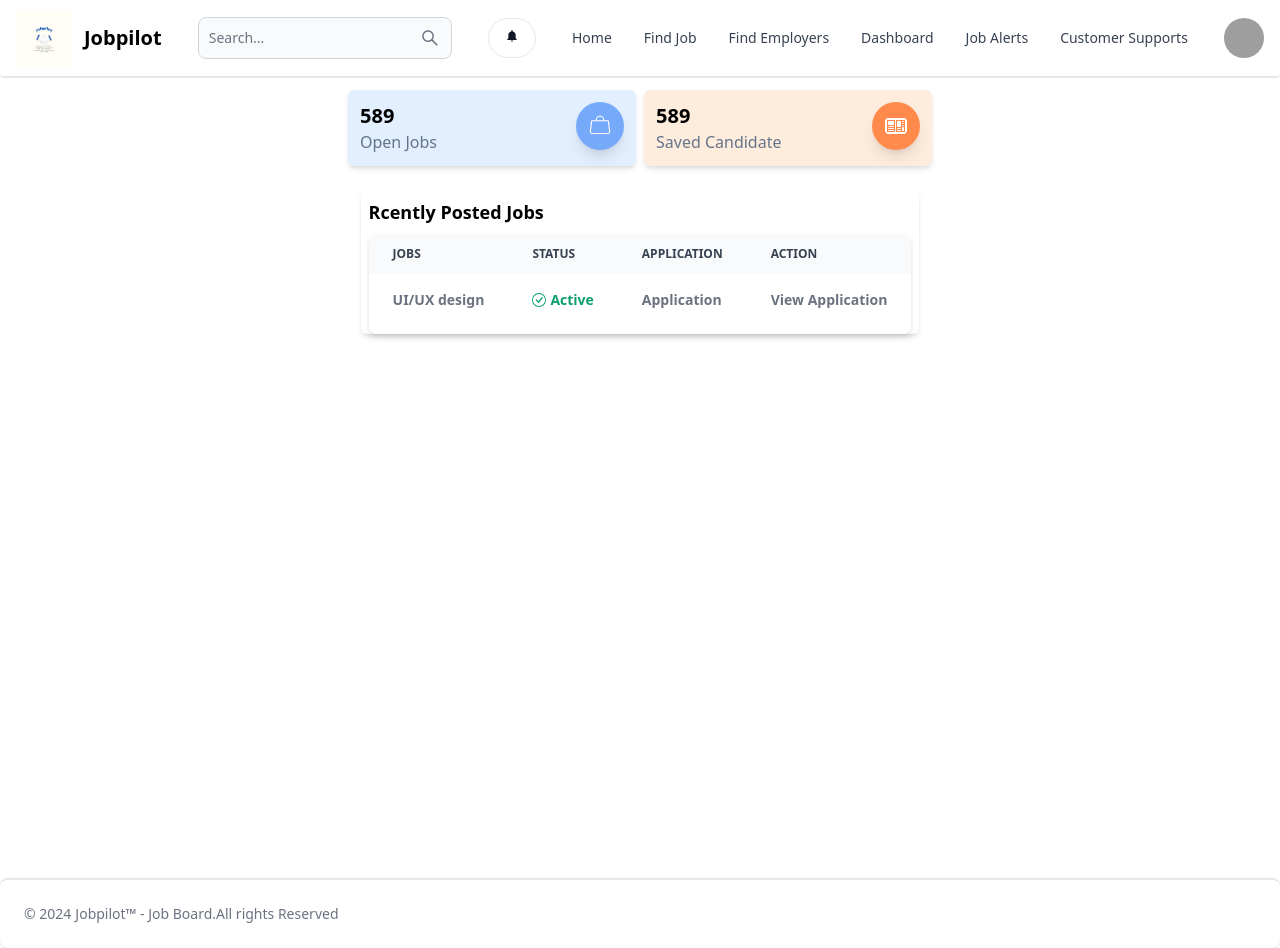
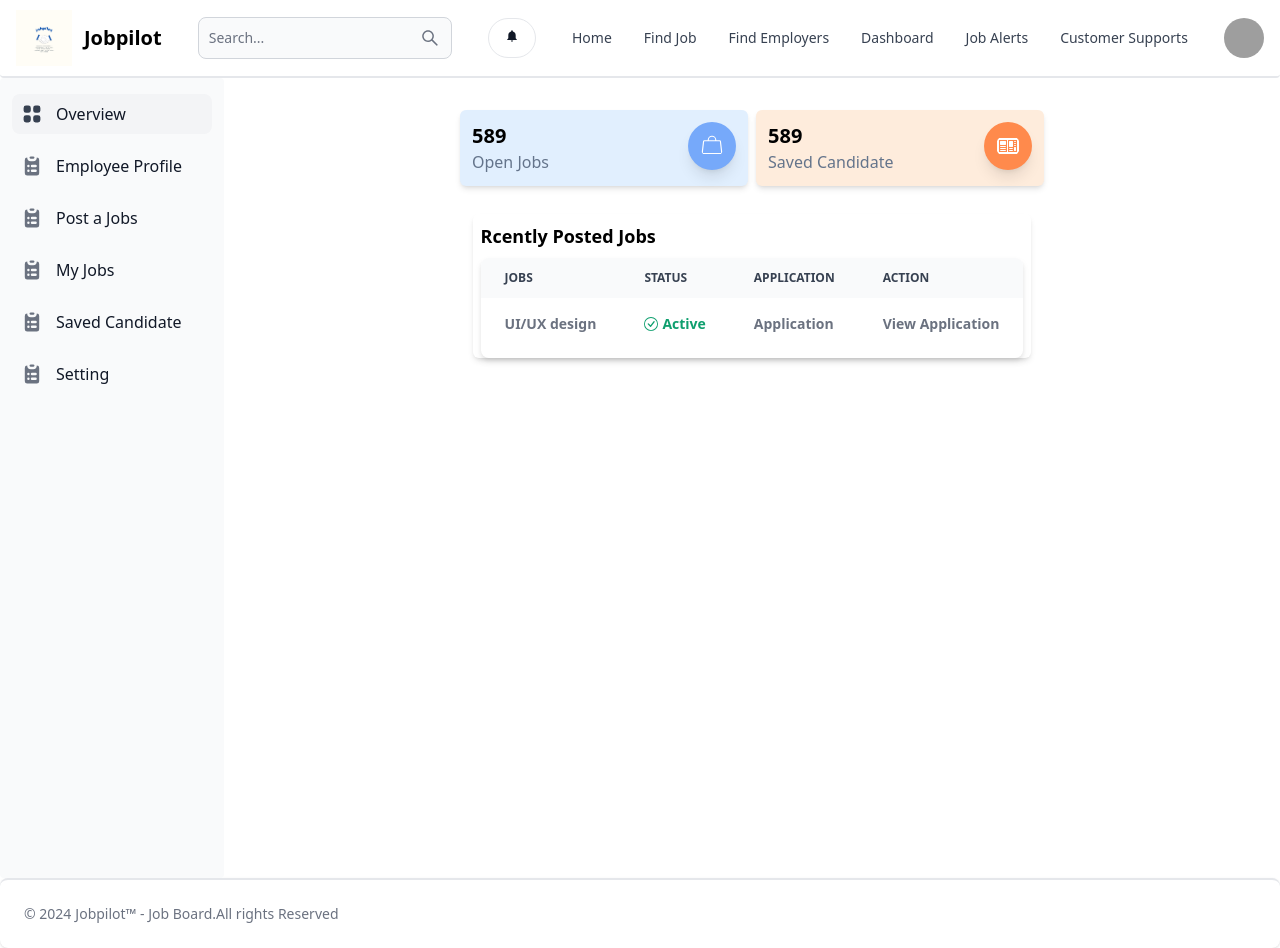
Before and after one commit to Sameemadhu16/Job-Listings, a React (Vite) app in the folder client/: page /poster-dashboard in a window 1280 px wide. Built offline with nearby package versions, Linux system fonts and the light colour scheme; grey boxes are pictures that could not be loaded.

Commit message:
add poster side bar

```diff
--- /dev/null
+++ b/client/src/components/PrivateRoute.jsx
@@ -0,0 +1,9 @@
+import React from 'react'
+
+export default function PrivateRoute() {
+  return (
+    <div>
+
+    </div>
+  )
+}
--- /dev/null
+++ b/client/src/components/poster.DashSidebar.jsx
@@ -0,0 +1,71 @@
+import React from 'react'
+import { Sidebar } from 'flowbite-react'
+import {HiViewGrid,HiClipboardList} from "react-icons/hi"
+import {Link, useLocation} from 'react-router-dom'
+import { useEffect, useState } from 'react'
+import {useSelector} from 'react-redux'
+
+export default function PosterDashSidebar() {
+    const location = useLocation();
+    //const { currentUser } = useSelector((state) => state.user);
+    const [tab, setTab] = useState("");
+    useEffect(() => {
+        const urlParams = new URLSearchParams(location.search);
+        const tabFromUrl = urlParams.get("tab");
+        if (tabFromUrl) {
+        setTab(tabFromUrl);
+        }
+    }, [location.search]);
+  return (
+    <Sidebar className="w-full md:w-56">
+      <Sidebar.Items>
+        <Sidebar.ItemGroup className="flex flex-col gap-1">
+
+            <Link to="/poster-dashboard?tab=dash">
+
+              <Sidebar.Item
+                active={tab === "dash" || !tab}
+                icon={HiViewGrid}
+                as="div"
+              >
+                Overview
+              </Sidebar.Item>
+            </Link>
+
+          <Link to="/poster-dashboard?tab=employeeprofile">
+
+            <Sidebar.Item active={tab === "appliedjobs"} icon={HiClipboardList} as="div">
+              Employee Profile
+            </Sidebar.Item>
+          </Link>
+
+          <Link to="/poster-dashboard?tab=postjobs">
+
+            <Sidebar.Item active={tab === "latestjobs"} icon={HiClipboardList} as="div">
+              Post a Jobs
+            </Sidebar.Item>
+          </Link>
+          <Link to="/poster-dashboard?tab=myjobs">
+
+            <Sidebar.Item active={tab === "latestjobs"} icon={HiClipboardList} as="div">
+              My Jobs
+            </Sidebar.Item>
+          </Link>
+          <Link to="/poster-dashboard?tab=myjobs">
+
+            <Sidebar.Item active={tab === "latestjobs"} icon={HiClipboardList} as="div">
+              Saved Candidate
+            </Sidebar.Item>
+          </Link>
+          <Link to="/poster-dashboard?tab=myjobs">
+
+            <Sidebar.Item active={tab === "latestjobs"} icon={HiClipboardList} as="div">
+              Setting
+            </Sidebar.Item>
+          </Link>
+        </Sidebar.ItemGroup>
+      </Sidebar.Items>
+    </Sidebar>
+
+  )
+}
--- a/client/src/pages/About.jsx
+++ b/client/src/pages/About.jsx
@@ -2,6 +2,10 @@ import React from 'react'
 
 export default function About() {
   return (
-    <div>About page sameera</div>
+    <div className="flex flex-row">
+  <div >Item 1</div>
+  <div className='bg-red-500'>Item 2</div>
+  <div className='bg-red-500'>Item 3</div>
+</div>
   )
 }
--- a/client/src/pages/Poster.Dashboard.jsx
+++ b/client/src/pages/Poster.Dashboard.jsx
@@ -1,15 +1,21 @@
 import React from 'react'
 import { HiAnnotation, HiArrowNarrowUp, HiDocumentText, HiOutlineUserGroup } from 'react-icons/hi'
-import {Button,Table} from 'flowbite-react';
-import {Link} from 'react-router-dom'
+import { Button, Table } from 'flowbite-react';
+import { Link } from 'react-router-dom'
 import { BsCheckCircle } from "react-icons/bs";
 import { PiHandbagSimpleLight } from "react-icons/pi";
 import { TiNews } from "react-icons/ti";
+import PosterDashSidebar from '../components/poster.DashSidebar';
 
 export default function PosterDashboard() {
     return (
-    <div className='p-3 md:mx-auto min-h-screen'>
-      <div className='flex-wrap flex gap-4 justify-center'>
+        <div className='min-h-screen flex flex-col md:flex-row'>
+            <div className='md:w-56 '>
+                {/*sidebar*/}
+                <PosterDashSidebar />
+            </div>
+            <div className='m-8 w-full  '>
+                <div className='flex-wrap flex gap-4'>
                     <div className='w-full flex gap-2 items-center justify-center'>
                         <div className='flex flex-col p-3 bg-blue-100 gap-4 md:w-72 w-full rounded-md shadow-md'>
                             <div className='flex flex-wrap justify-between'>
@@ -33,9 +39,10 @@ export default function PosterDashboard() {
                         </div>
                     </div>
                 </div>
-      <div className='flex flex-wrap gap-4 py-3 mx-auto justify-center'>
-        <div className='flex flex-wrap gap-4 py-3 mx-auto justify-center'>
-        <div className='flex flex-col w-full md:w-auto shadow-md p-2 rounded-md dark:bg-gray-800'>
+
+                <div className='flex flex-wrap gap-4 py-3 mx-auto justify-center m-1 '>
+                    <div className='flex flex-wrap gap-4 py-3 mx-auto justify-center w-full ml-2 mr-2'>
+                        <div className='flex flex-col w-full md:w-auto shadow-md p-2 rounded-md dark:bg-gray-800 '>
                             <h1 className='font-semibold text-lg'>Rcently Posted Jobs</h1>
                             <Table hoverable className='w-full mt-2'>
                                 <Table.Head className=''>
@@ -49,7 +56,7 @@ export default function PosterDashboard() {
                                         <Table.Cell className='text-sm font-semibold'>UI/UX design</Table.Cell>
                                         <Table.Cell>
                                             <div className='flex flex-row items-center gap-1 text-green-500'>
-                            <BsCheckCircle className=''/>
+                                                <BsCheckCircle className='' />
                                                 <p className='font-semibold'>Active</p>
                                             </div>
                                         </Table.Cell>
@@ -63,7 +70,7 @@ export default function PosterDashboard() {
 
                     </div>
                 </div>
-
+                </div>
         </div>
     )
 }
```
Lines whose indentation alone changed are shown as unchanged.
